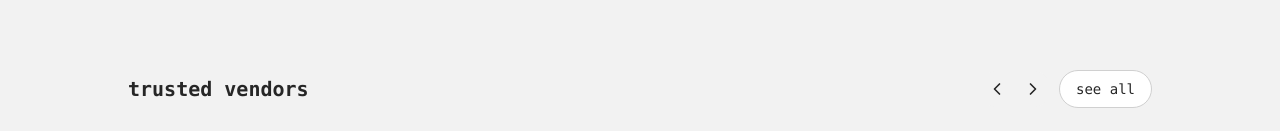
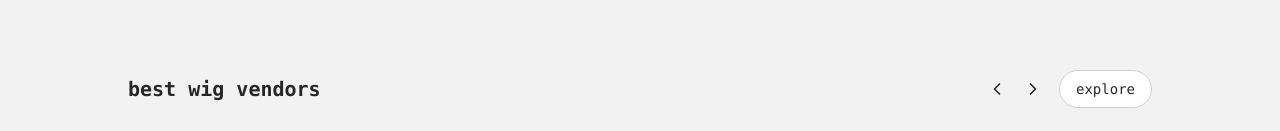
Before and after one commit to boludhadha/mysafev, a Next.js app: page / in a window 1280 px wide. Shown: the part 700-831 px from the top of the page. Built offline with nearby package versions, Linux system fonts and the light colour scheme.

Commit message:
ux improvements

```diff
--- a/app/vendor/[id]/page.tsx
+++ b/app/vendor/[id]/page.tsx
@@ -1,7 +1,7 @@
 // app/vendor/[id]/page.tsx
 import React from 'react';
 import Link from 'next/link';
-import { ChevronRight, ChevronLeft, Star, MapPin, ExternalLink, Share2, Flag, MessageCircle } from 'lucide-react';
+import { ChevronRight, ChevronLeft, Star, ExternalLink, Share2, Flag, MessageCircle } from 'lucide-react';
 import { vendors } from '../../../data/vendors';
 import Navbar from '../../../components/layout/NavBar';
 
@@ -30,7 +30,7 @@ export default function VendorPage({ params }: { params: { id: string } }) {
             <h1 className="text-2xl font-bold mb-4">Vendor Not Found</h1>
             <p className="text-gray-600 mb-4">We couldn't find the vendor you're looking for.</p>
             <Link href="/vendors" className="text-blue-600 hover:underline">
-              Browse all vendors
+              browse all vendors
             </Link>
           </div>
         </div>
--- a/components/home/VendorSection.tsx
+++ b/components/home/VendorSection.tsx
@@ -42,7 +42,7 @@ const VendorSection: React.FC<VendorSectionProps> = ({ vendors }) => {
   return (
     <div className="px-4 mb-16">
       <div className="flex justify-between items-center mb-6 max-w-5xl mx-auto">
-        <h2 className="text-xl font-bold lowercase">trusted vendors</h2>
+        <h2 className="text-xl font-bold lowercase">best wig vendors</h2>
         <div className="flex items-center space-x-2">
           {/* Navigation buttons */}
           <div className="flex">
@@ -66,7 +66,7 @@ const VendorSection: React.FC<VendorSectionProps> = ({ vendors }) => {
             href="/vendors"
             className="bg-white text-gray-800 text-sm px-4 py-2 rounded-full border border-gray-300 hover:bg-gray-50 transition"
           >
-            See all
+            explore
           </Link>
         </div>
       </div>
```
